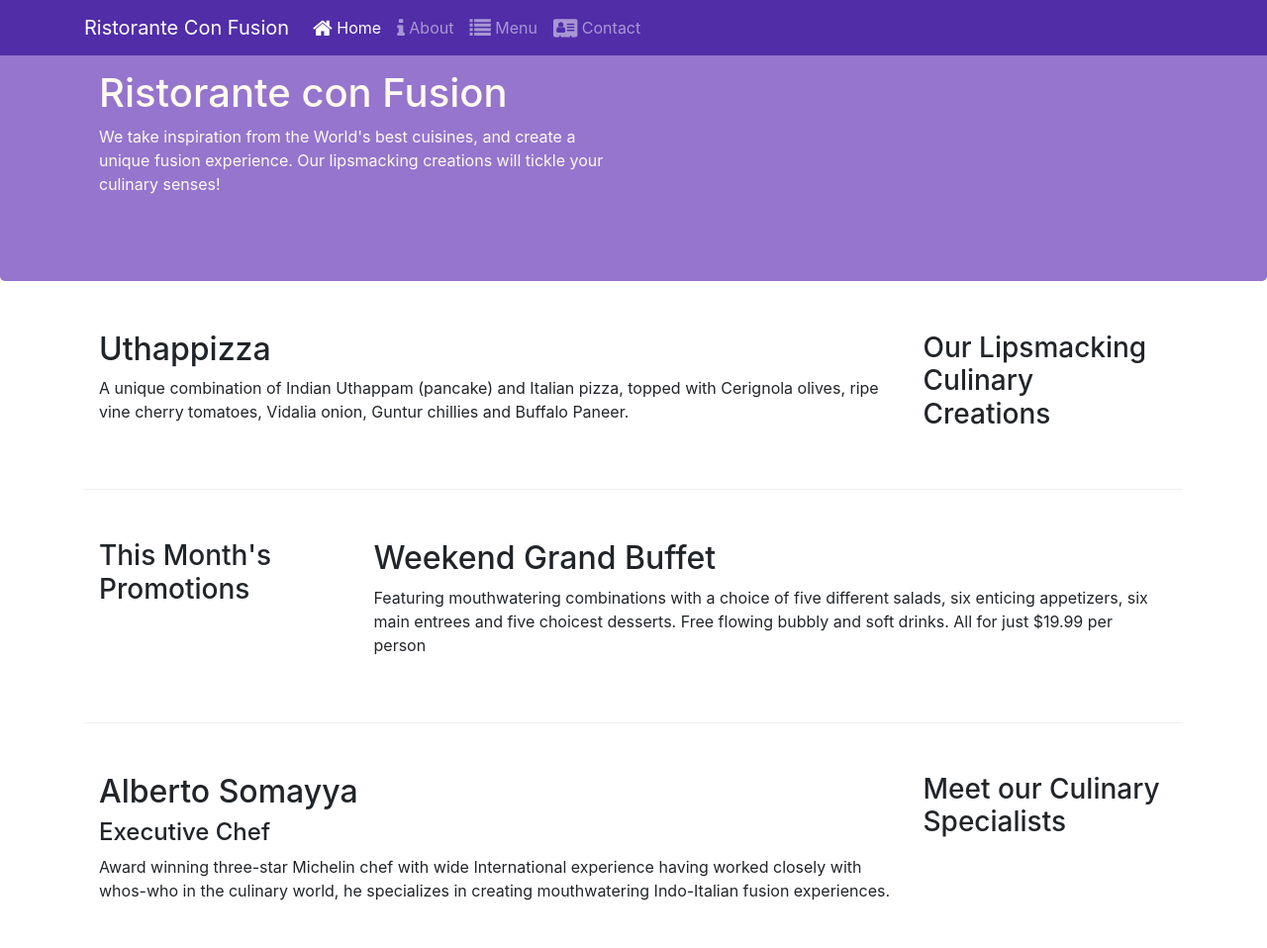
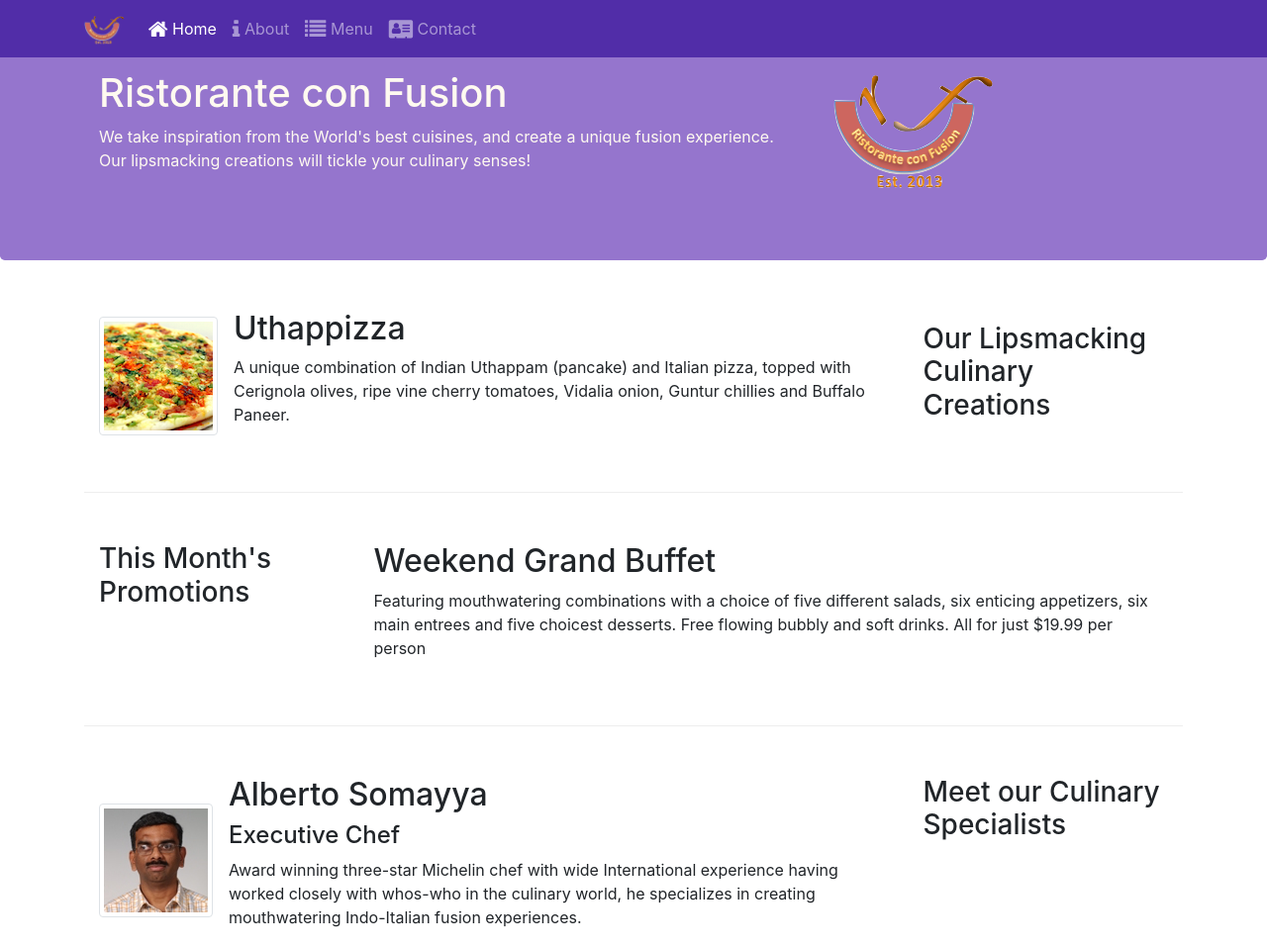
Before and after one commit to mahir-d/Bootstrap4, a website: page conFusion/index.html in a window 1280 px wide. Shown: the top 958 px of the page at 99% size. Drawn offline with nearby package versions, Linux system fonts and the light colour scheme.

Commit message:
Images and Media

```diff
--- a/conFusion/index.html
+++ b/conFusion/index.html
@@ -23,7 +23,7 @@
             <button class="navbar-toggler" type="button" data-toggle="collapse" data-target="#Navbar">
                 <span class="navbar-toggler-icon"></span>
             </button>
-            <a class="navbar-brand " href="./index.html">Ristorante Con Fusion</a>
+            <a class="navbar-brand " href="./index.html"><img src="img/logo.png" height="30" widht="41"></a>
             <div class="collapse navbar-collapse" id="Navbar">
                 <ul class="navbar-nav mr-auto">
                     <li class="nav-item active"><a class="nav-link" href="#home"><span class="fa fa-home fa-lg"></span>
@@ -44,12 +44,13 @@
     <header class="jumbotron">
         <div class="container">
             <div class="row row-header">
-                <div class="col-12 col-sm-6">
+                <div class="col-12 col-sm-8">
                     <h1>Ristorante con Fusion</h1>
                     <p>We take inspiration from the World's best cuisines, and create a unique fusion experience. Our
                         lipsmacking creations will tickle your culinary senses!</p>
                 </div>
-                <div class="col-12 col-sm">
+                <div class="col-12 col-sm align-self-center">
+                    <img src="img/logo.png" class="img-fluid">
                 </div>
             </div>
         </div>
@@ -61,9 +62,18 @@
                 <h3>Our Lipsmacking Culinary Creations</h3>
             </div>
             <div class="col col-sm order-sm-first col-md">
-                <h2>Uthappizza</h2>
-                <p>A unique combination of Indian Uthappam (pancake) and Italian pizza, topped with Cerignola olives,
-                    ripe vine cherry tomatoes, Vidalia onion, Guntur chillies and Buffalo Paneer.</p>
+                <div class="media">
+                    <img class="d-flex mr-3 img-thumbnail align-self-center" src="img/uthappizza.png">
+                    <div class="media-body">
+                        <h2 class="mt-0">Uthappizza</h2>
+                        <p>A unique combination of Indian Uthappam (pancake) and Italian pizza, topped with Cerignola
+                            olives,
+                            ripe vine cherry tomatoes, Vidalia onion, Guntur chillies and Buffalo Paneer.
+                        </p>
+                    </div>
+
+                </div>
+
             </div>
         </div>
 
@@ -85,11 +95,19 @@
                 <h3>Meet our Culinary Specialists</h3>
             </div>
             <div class="col col-sm order-sm-first col-md">
-                <h2>Alberto Somayya</h2>
-                <h4>Executive Chef</h4>
-                <p>Award winning three-star Michelin chef with wide International experience having worked closely with
-                    whos-who in the culinary world, he specializes in creating mouthwatering Indo-Italian fusion
-                    experiences. </p>
+                <div class="media">
+                    <img class="d-flex mr-3 img-thumbnail align-self-center" src="img/alberto.png"
+                        alt="Alberto Somayya">
+                    <div class="media-body">
+                        <h2 class="mt-0">Alberto Somayya</h2>
+                        <h4>Executive Chef</h4>
+                        <p class="d-none d-sm-block">Award winning three-star Michelin chef with wide
+                            International experience having worked closely with
+                            whos-who in the culinary world, he specializes in
+                            creating mouthwatering Indo-Italian fusion experiences.
+                        </p>
+                    </div>
+                </div>
             </div>
         </div>
     </div>
```
Also changed, not shown: conFusion/aboutus.html (+4 -1 lines), conFusion/contactus.html (+4 -3 lines), conFusion/img/alberto.png (added), conFusion/img/buffet.png (added), conFusion/img/logo.png (added), conFusion/img/uthappizza.png (added).
